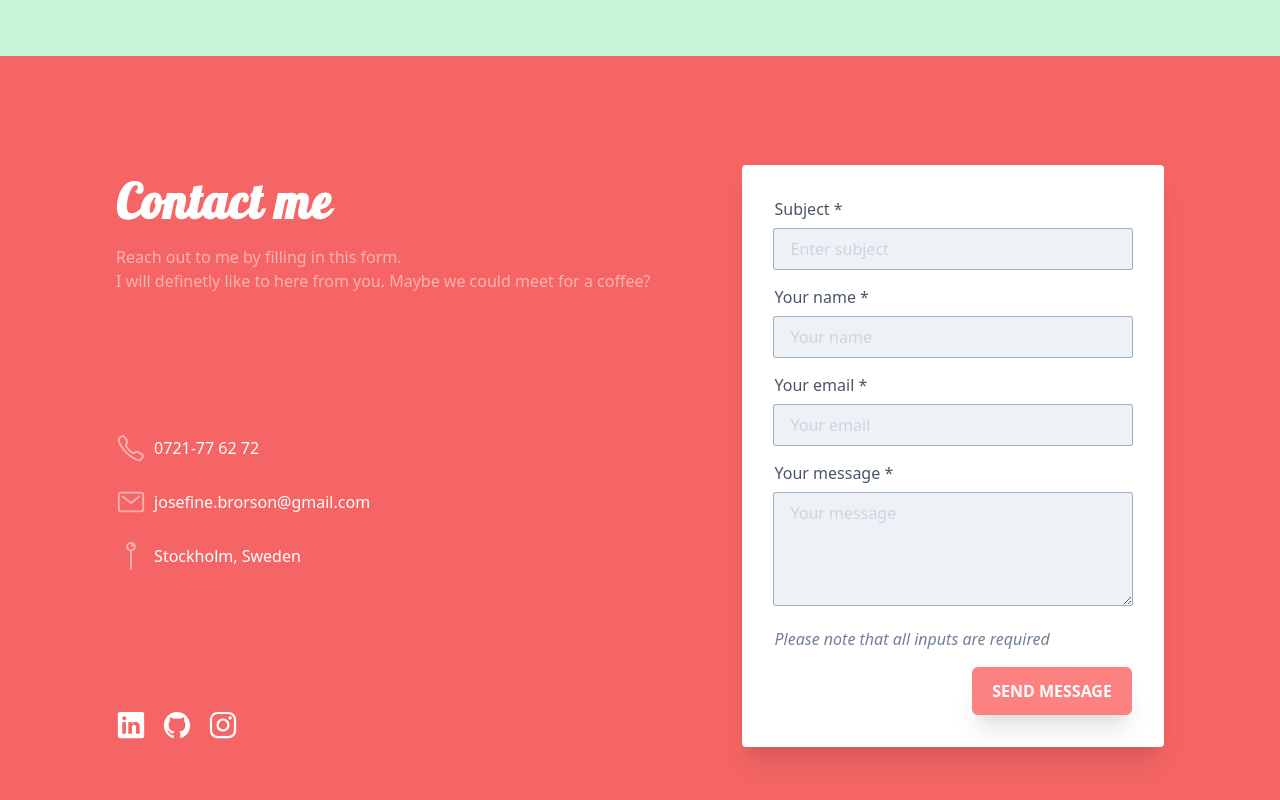
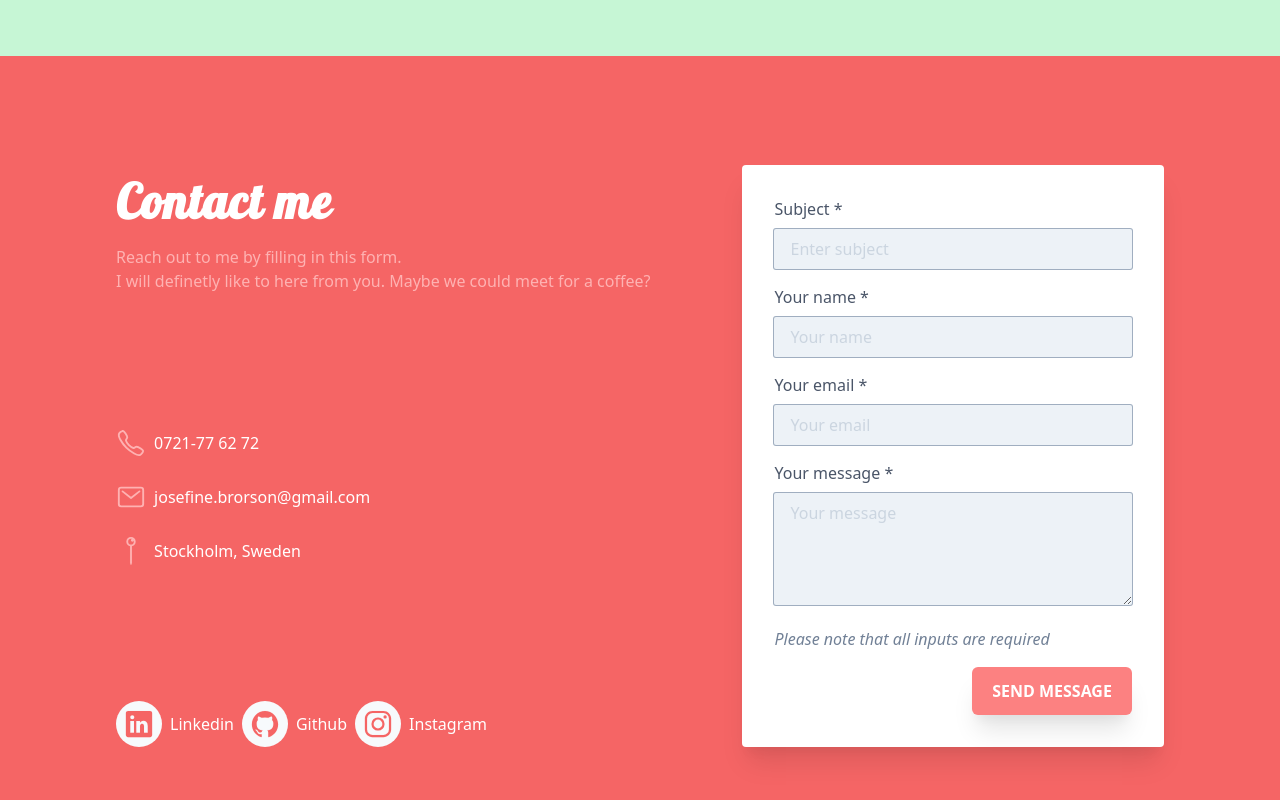
Before and after one commit to jbrorson/Exam-React-Portfolio, a React (Create React App) app: page / in a window 1280 px wide. Shown: the part 3536-4336 px from the top of the page. Built offline with nearby package versions, Linux system fonts and the light colour scheme.

Commit message:
Social media

```diff
--- a/src/components/Contact.js
+++ b/src/components/Contact.js
@@ -84,8 +84,20 @@ export default function Contact() {
               <span>Stockholm, Sweden</span>
             </div>
           </div>
-          <div className="flex space-x-4 text-lg">
-            <a
+          <div className="flex text-lg items-center">
+            <div className="flex items-center">
+              <div className="flex inline-block bg-gray-100 p-2 rounded-3xl text-red-500"><ion-icon name="logo-linkedin" class="sm:text-3xl" /></div>
+              <span className="px-2 text-base">Linkedin</span>
+            </div>
+            <div className="flex items-center">
+              <div className="flex inline-block bg-gray-100 p-2 rounded-3xl text-red-500"><ion-icon name="logo-github" class="sm:text-3xl" /></div>
+              <span className="px-2 text-base">Github</span>
+            </div>
+            <div className="flex items-center">
+              <div className="flex inline-block bg-gray-100 p-2 rounded-3xl text-red-500"><ion-icon name="logo-instagram" class="sm:text-3xl" /></div>
+              <span className="px-2 text-base">Instagram</span>
+            </div>
+            {/* <a
               target="_blank"
               rel="noreferrer"
               href="https://www.linkedin.com/in/josefine-brorson-b8a69a118/"
@@ -100,7 +112,7 @@ export default function Contact() {
               target="_blank"
               rel="noreferrer"
               href="https://www.instagram.com/jbrorson/">
-              <ion-icon name="logo-instagram" class="sm:text-3xl" /></a>
+              <ion-icon name="logo-instagram" class="sm:text-3xl" /></a> */}
           </div>
         </div>
         <div>
```
